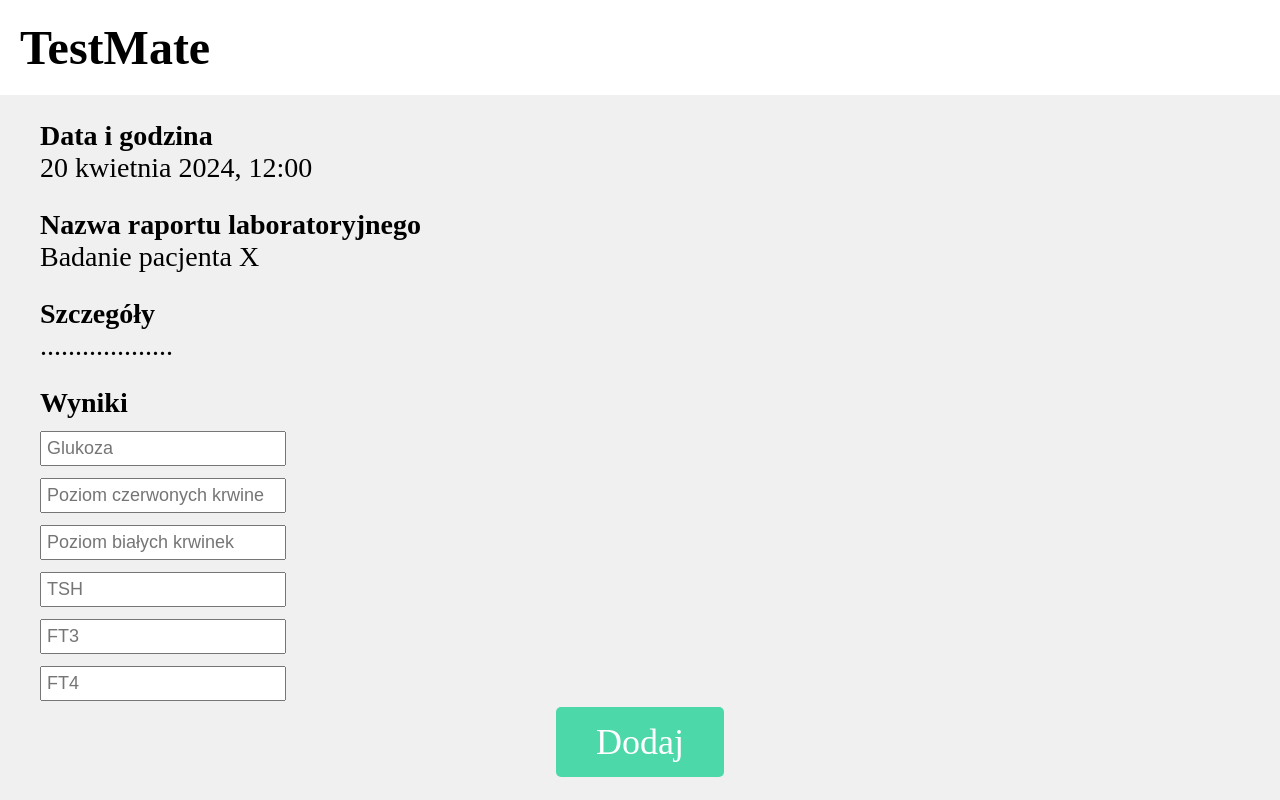
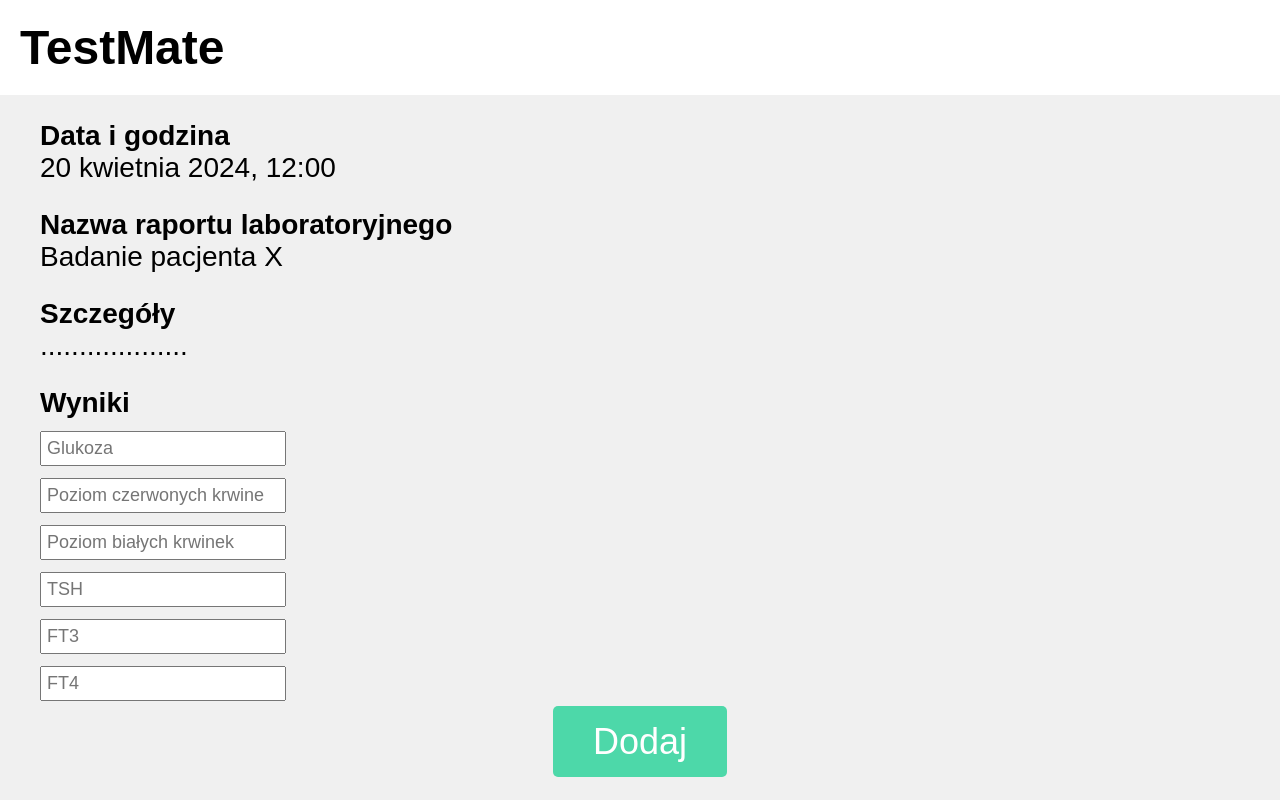
Before and after one commit to PatrykSpierewka/LAB_APP, a Django app: page /labmember/ in a window 1280 px wide. Run offline with Django 5.2, Linux system fonts and the light colour scheme.

Commit message:
labmember.html

```diff
--- a/templates/labmember.html
+++ b/templates/labmember.html
@@ -7,6 +7,7 @@
       h1 {
         text-align: center;
         font-size: 60px;
+        font-family: Arial, sans-serif;
       }
       body {
         background-color: #f0f0f0;
@@ -23,19 +24,23 @@
       .header h2 {
         margin: 0;
         font-size: 48px;
+        font-family: Arial, sans-serif;
       }
       .welcome {
         text-align: right;
         font-size: 48px;
+        font-family: Arial, sans-serif;
       }
       .section-title {
         font-weight: bold;
         font-size: 28px;
         padding-left: 40px;
         margin-top: 25px;
+        font-family: Arial, sans-serif;
       }
       .info {
         font-size: 28px;
+        font-family: Arial, sans-serif;
       }
       .info p {
         padding-left: 40px;
@@ -52,6 +57,7 @@
       nav {
         text-align: center;
         margin-top: 20px;
+        font-family: Arial, sans-serif;
       }
       nav a {
         text-decoration: none;
```
